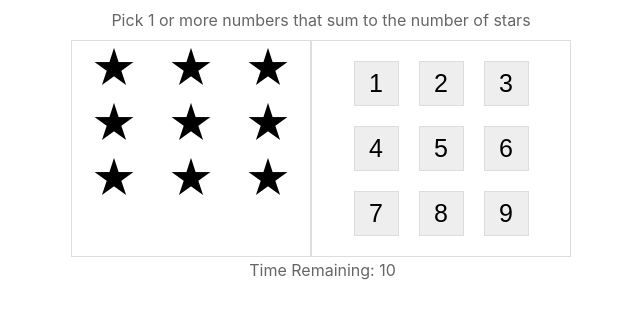
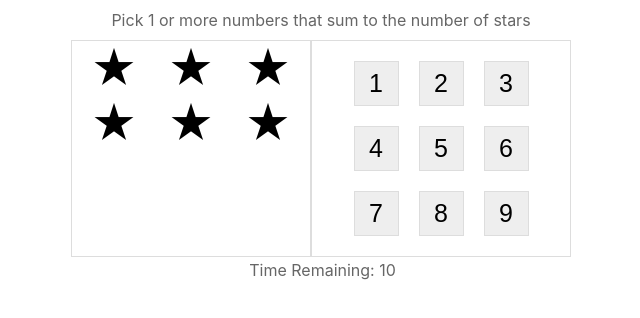
Before and after one commit to rul3s/star-game-react, a React (Create React App) app: page / in a window 1280 px wide. Shown: the top 318 px of the page, without its empty margins (319-959 px from the left). Built offline with nearby package versions, Linux system fonts and the light colour scheme.

Commit message:
dinamically create stars and numbers elements

```diff
--- a/src/components/StarMatch.jsx
+++ b/src/components/StarMatch.jsx
@@ -1,6 +1,9 @@
 import "../style/main.css";
+import { utils } from "./helpers/Utils.js";
 
 const StarMatch = () => {
+  const stars = 6;
+
   return (
     <div className="game">
       <div className="help">
@@ -8,26 +11,16 @@ const StarMatch = () => {
       </div>
       <div className="body">
         <div className="left">
-          <div className="star" />
-          <div className="star" />
-          <div className="star" />
-          <div className="star" />
-          <div className="star" />
-          <div className="star" />
-          <div className="star" />
-          <div className="star" />
-          <div className="star" />
+          {utils.range(1, stars).map((starId) => (
+            <div key={starId} className="star" />
+          ))}
         </div>
         <div className="right">
-          <button className="number">1</button>
-          <button className="number">2</button>
-          <button className="number">3</button>
-          <button className="number">4</button>
-          <button className="number">5</button>
-          <button className="number">6</button>
-          <button className="number">7</button>
-          <button className="number">8</button>
-          <button className="number">9</button>
+          {utils.range(1, 9).map((numberId) => (
+            <button key={numberId} className="number">
+              {numberId}
+            </button>
+          ))}
         </div>
       </div>
       <div className="timer">Time Remaining: 10</div>
--- a/src/components/helpers/Utils.jsx
+++ b/src/components/helpers/Utils.js
@@ -1,5 +1,5 @@
 // Math science
-const utils = {
+export const utils = {
   // Sum an array
   sum: (arr) => arr.reduce((acc, curr) => acc + curr, 0),
 
```
